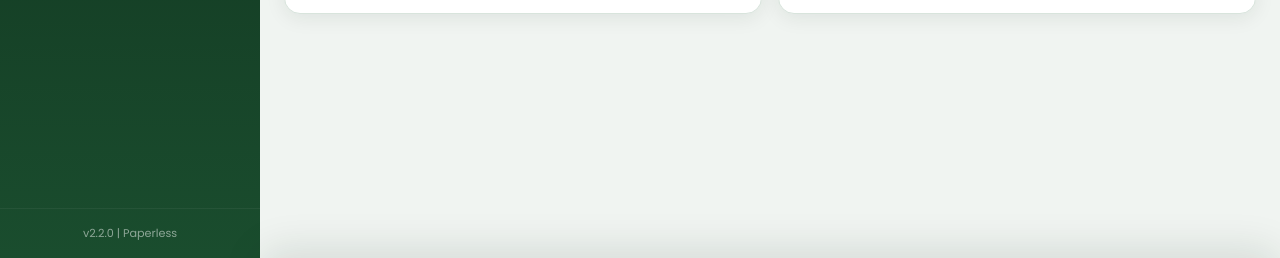
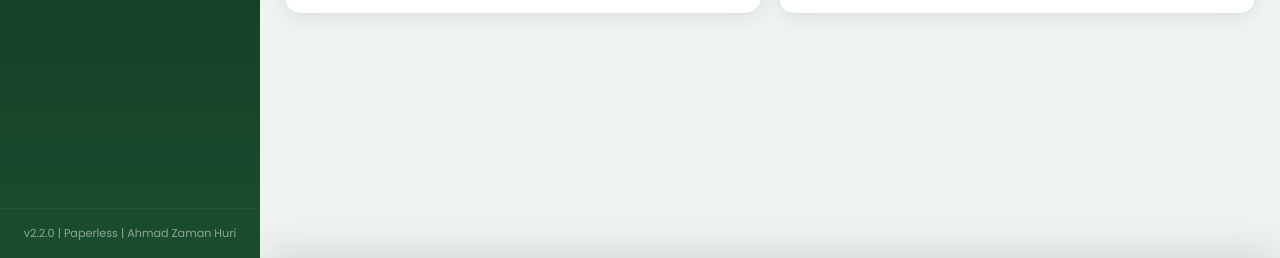
Before and after one commit to azhibnmjkfr/SIAQ, a plain HTML site: page index.html in a window 1280 px wide. Shown: the part 542-800 px from the top of the page. Drawn offline with Linux system fonts and the light colour scheme; no server answers.

Commit message:
Update index.html

```diff
--- a/index.html
+++ b/index.html
@@ -74,7 +74,7 @@
       <li class="nav-divider"></li>
       <li class="nav-item" id="nav-item-tentang" data-page="tentang"><i class="fas fa-info-circle"></i><span>Tentang</span></li>
     </ul>
-    <div class="sidebar-footer"><p id="sidebarVersion">v2.2.0 | Paperless</p></div>
+    <div class="sidebar-footer"><p id="sidebarVersion">v2.2.0 | Paperless | Ahmad Zaman Huri</p></div>
   </nav>
 
   <div class="overlay" id="overlay"></div>
```
